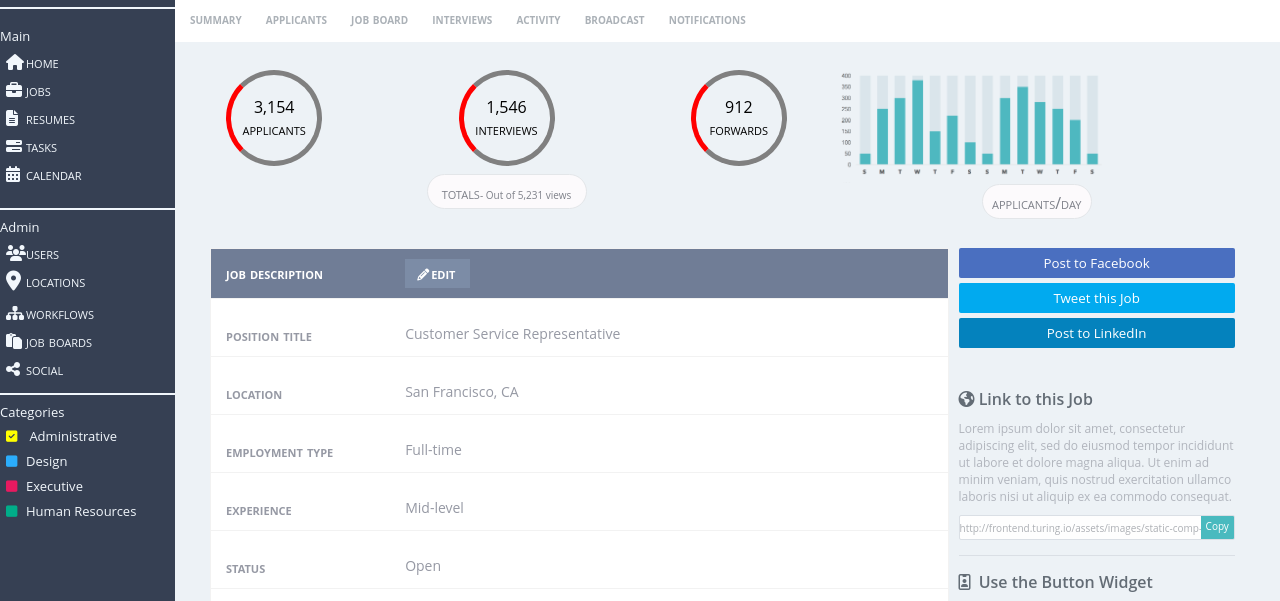
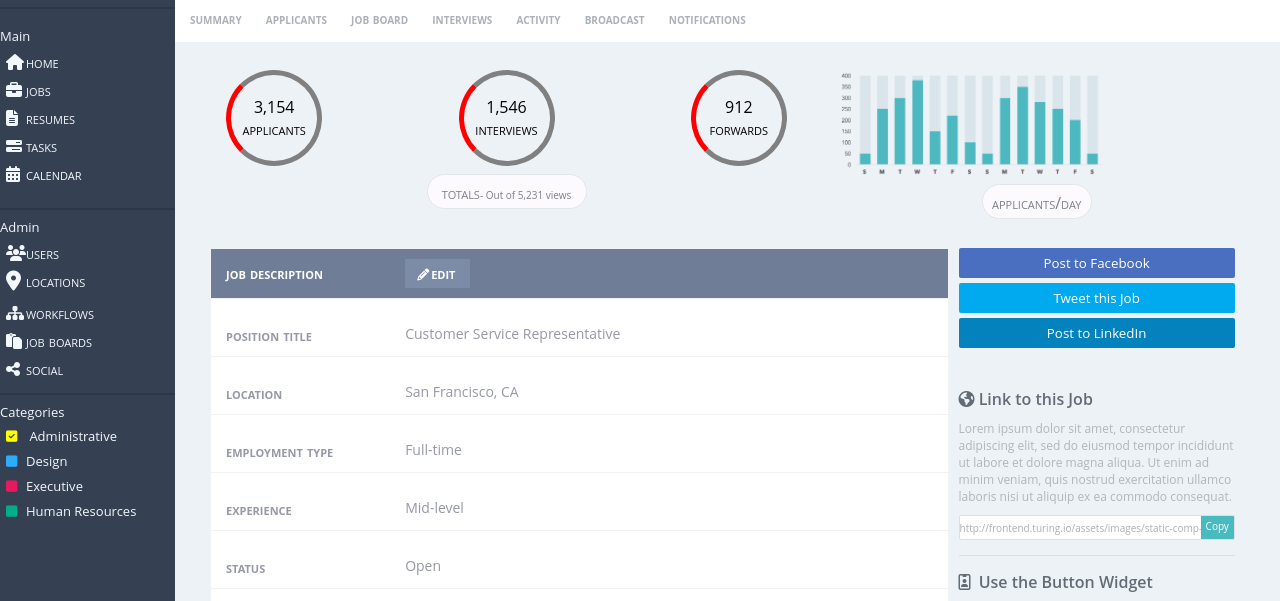
Before and after one commit to jenPlusPlus/jw-comp-challenge-3, a plain HTML site: page index.html in a window 1280 px wide. Shown: the part 134-735 px from the top of the page. Drawn offline with Linux system fonts and the light colour scheme.

Commit message:
fix sidebar border color

```diff
--- a/style.css
+++ b/style.css
@@ -94,6 +94,7 @@ li {
 .nav-section-vertical {
   border-top: 2px;
   border-top-style: solid;
+  border-top-color: #2E364A;
   margin-top: 10px;
   padding-top: 5px;
 }
```
